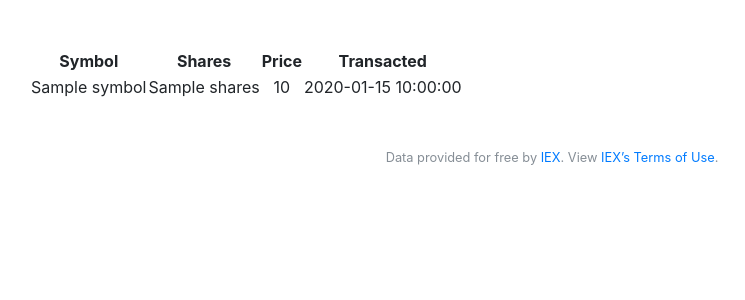
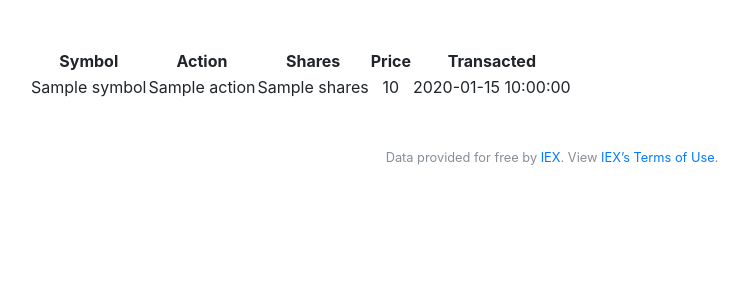
Before and after one commit to Emiton/cs50-pset7, a Flask app: template templates/history.html in a window 1280 px wide. Shown: the part 76-376 px from the top of the page, without its empty margins (88-833 px from the left). Run offline with Flask 2, Linux system fonts and the light colour scheme; the template is opened without the code that fills it: most values are stand-ins (such as "Sample title", 1, 10 or a date in 2020); some libraries are stand-ins or nearby versions.

Commit message:
Added buy sell description for each stock

```diff
--- a/templates/history.html
+++ b/templates/history.html
@@ -9,6 +9,7 @@
         <thead>
             <tr>
                 <th>Symbol</th>
+                <th>Action</th>
                 <th>Shares</th>
                 <th>Price</th>
                 <th>Transacted</th>
@@ -18,6 +19,7 @@
             {% for stock in stocks %}
                 <tr>
                     <td>{{stock.symbol}}</td>
+                    <td>{{stock.action}}</td>
                     <td>{{stock.shares}}</td>
                     <td>{{stock.price}}</td>
                     <td>{{stock.purchaseTime}}</td>
```
